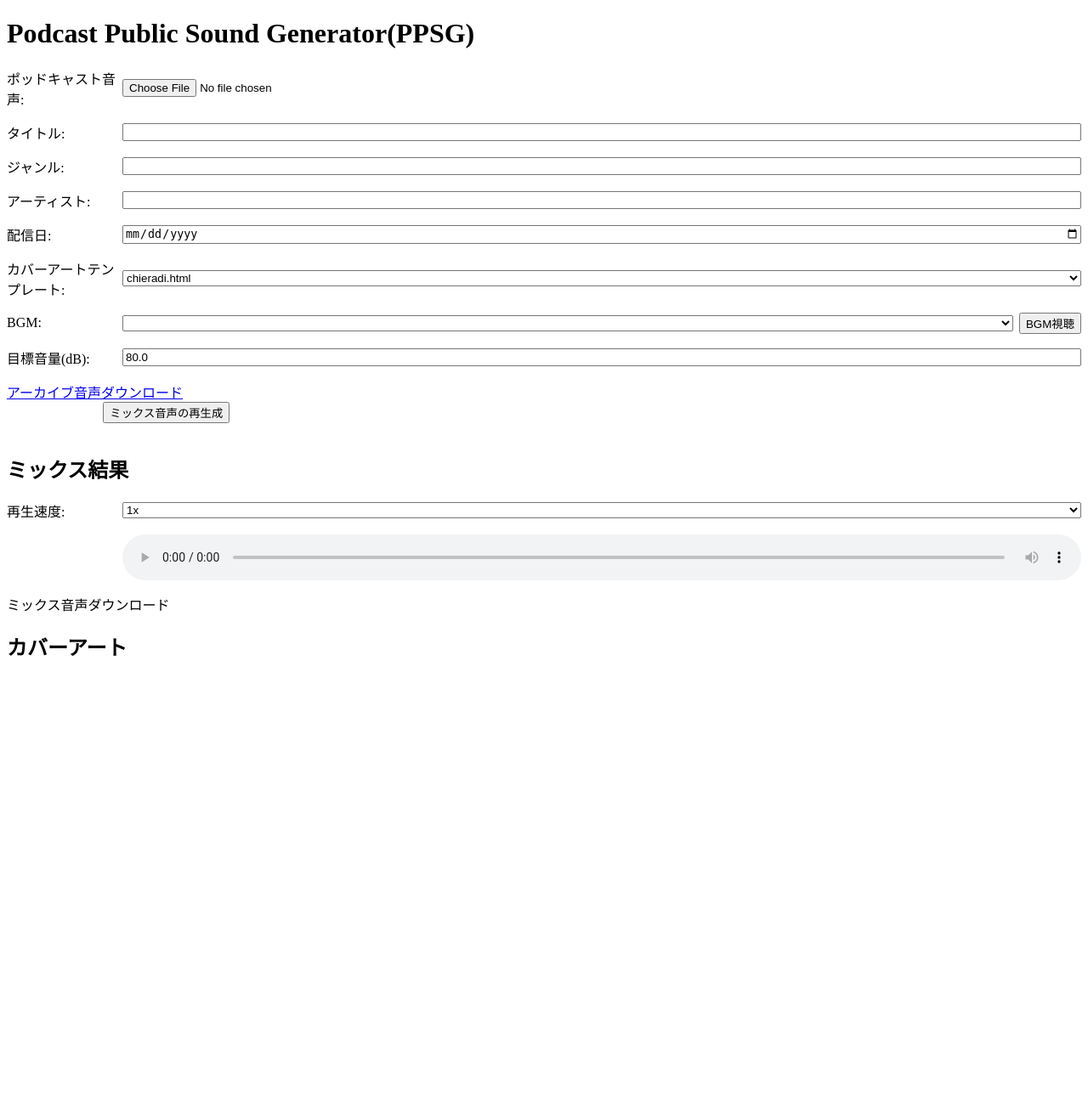
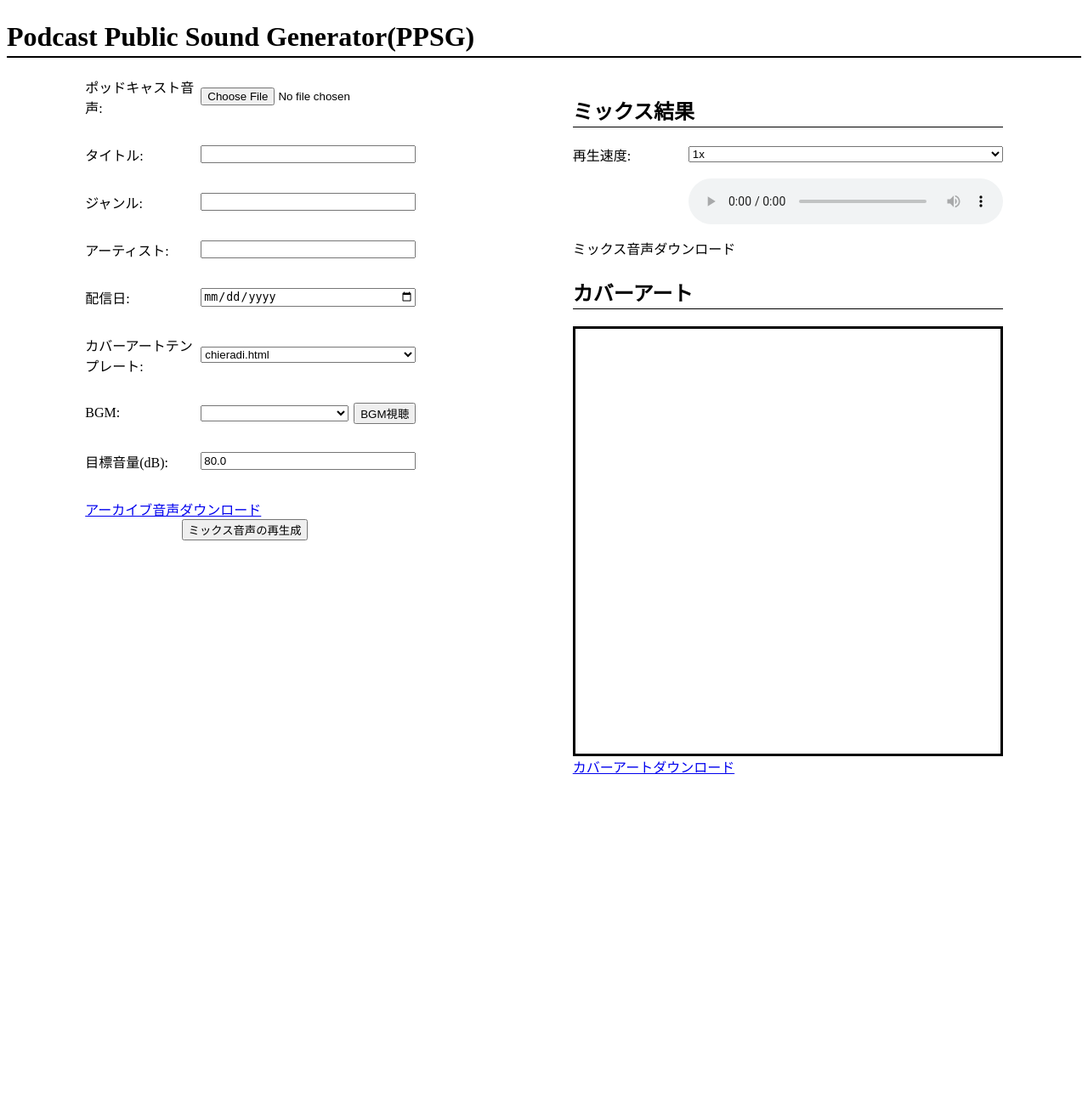
Before and after one commit to TakamiChie/PodcastPublicSoundGenerator, a Flask app: page / in a window 1280 px wide. Shown: the top 1297 px of the page at 85% size. After the commit the page ends 911 px from the top, so only its background shows below. Run offline with Flask 3, Linux system fonts and the light colour scheme; lists and menus that the app fills with data are empty.

Commit message:
CSSの設定

```diff
--- a/static/css/style.css
+++ b/static/css/style.css
@@ -1,6 +1,25 @@
-#coverArea {
-  width: 500px;
-  height: 500px;
+@media screen and (min-width: 1100px) {
+  div#container {
+    display: flex;
+    flex-direction: row;
+    justify-content: space-around;
+  }
+}
+
+h1 {
+  border-bottom: 2px solid black;
+  padding: 4px 0;
+}
+
+h2 {
+  border-bottom: 1px solid black;
+  padding: 2px 0;
+}
+
+div#coverArea {
+  border: 3px solid black;
+  width: 506px;
+  height: 506px;
   box-sizing: border-box;
 }
 
@@ -31,27 +50,31 @@
   align-items: center;
 }
 
+form .form-item {
+  margin-bottom: 2em;
+}
+
 /* ラベルと入力を2列で表示 */
-.form-item > label {
+.form-item>label {
   width: 8em;
   flex-shrink: 0;
   padding-right: 0.5em;
 }
 
 /* 入力要素は行全体を使う */
-.form-item > input,
-.form-item > select,
-.form-item > audio {
+.form-item>input,
+.form-item>select,
+.form-item>audio {
   flex: 1;
 }
 
 /* ラベルがない要素は位置を合わせる */
-.form-item > button,
-.form-item > audio:first-child {
+.form-item>button,
+.form-item>audio:first-child {
   margin-left: calc(8em + 0.5em);
 }
 
 /* BGM行ではボタンを選択欄の横に配置 */
-.form-inline > button {
+.form-inline>button {
   margin-left: 0.5em;
 }
--- a/templates/index.html
+++ b/templates/index.html
@@ -8,6 +8,7 @@
 
 <body>
   <h1>Podcast Public Sound Generator(PPSG)</h1>
+  <div id="container">
     <form action="{{ url_for('mix') }}" method="post" enctype="multipart/form-data">
       <div class="form-item">
         <label for="audio">ポッドキャスト音声:</label>
@@ -59,6 +60,8 @@
         <audio id="previewAudio"></audio>
       </div>
     </form>
+    <div id="resultArea">
+      <div id="mixAudio">
         <h2>ミックス結果</h2>
         <div class="form-item">
           <label for="mixedRate">再生速度:</label>
@@ -75,9 +78,14 @@
           <audio id="mixedAudio" controls></audio>
         </div>
         <a id="mixedDownload" download="mixed.mp3">ミックス音声ダウンロード</a>
+      </div>
+      <div id="coverArt">
         <h2>カバーアート</h2>
-  <div id="coverArea"><iframe id="coverFrame"></iframe></div>
+        <div id="coverArea"><iframe title="カバーアートプレビュー" id="coverFrame"></iframe></div>
         <a id="coverDownload" href="#">カバーアートダウンロード</a>
+      </div>
+    </div>
+  </div>
   <script src="{{ url_for('static', filename='js/preview.js') }}"></script>
   <script src="{{ url_for('static', filename='js/savecontrol.js') }}"></script>
   <script src="{{ url_for('static', filename='js/html2canvas.min.js') }}"></script>
```
Lines whose indentation alone changed are shown as unchanged.
